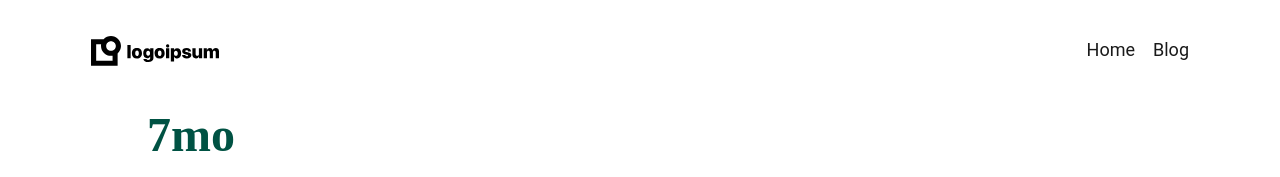
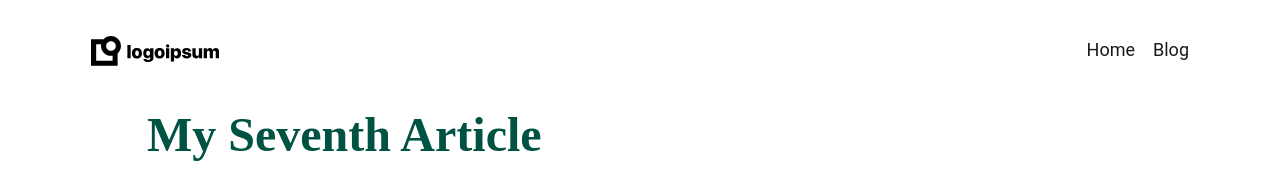
Before and after one commit to matiascastillodev/blog, an Eleventy site: page src/blog/2025-03-03-7mo.md in a window 1280 px wide. Shown: the top 177 px of the page. Built offline with nearby package versions, Linux system fonts and the light colour scheme; Eleventy itself is replaced by a stand-in of ours; files that its build step writes are made by us from their sources.

Commit message:
Update src/blog/2025-03-03-7mo.md (via Pages CMS)

```diff
--- a/src/blog/2025-03-03-7mo.md
+++ b/src/blog/2025-03-03-7mo.md
@@ -1,7 +1,6 @@
 ---
-title: 7mo
+title: My Seventh Article
 author: Matt Castle
 date: 2025-03-03
-published: false
 ---
 HELL YEAH
```
